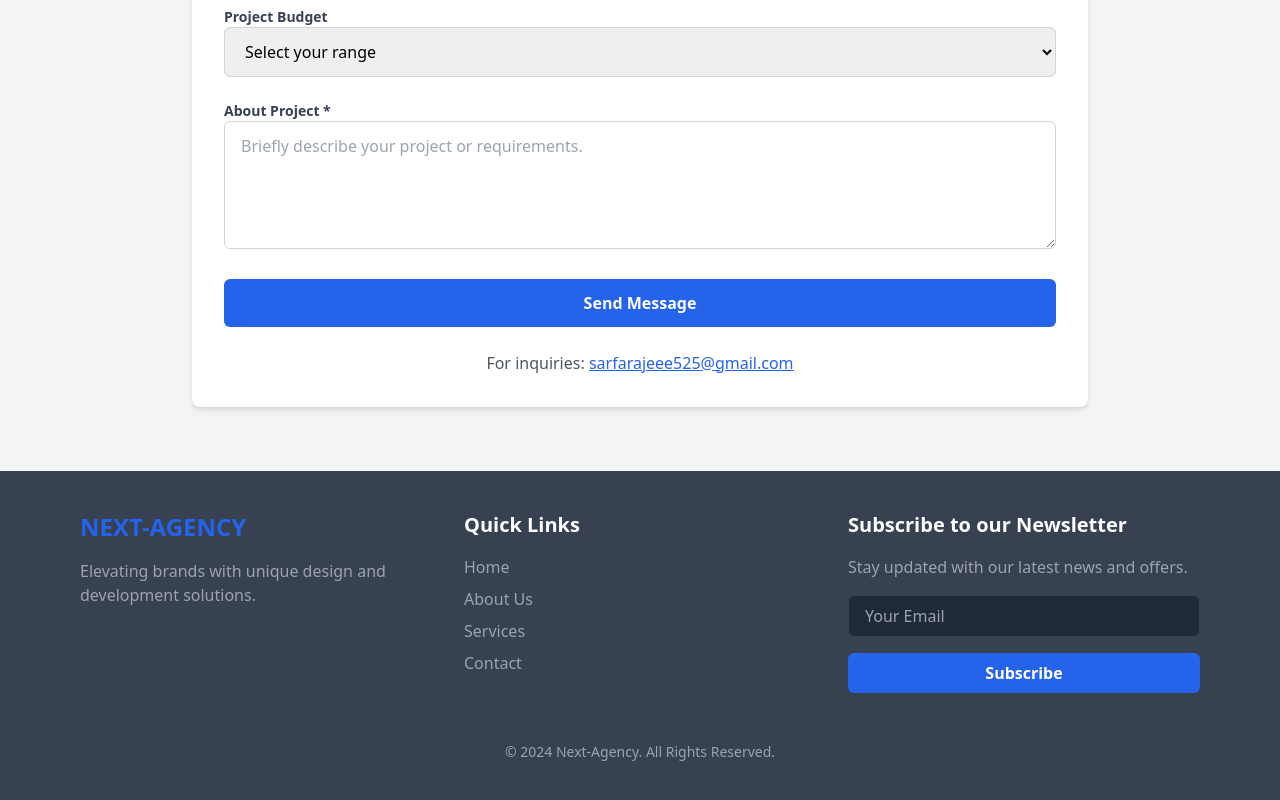
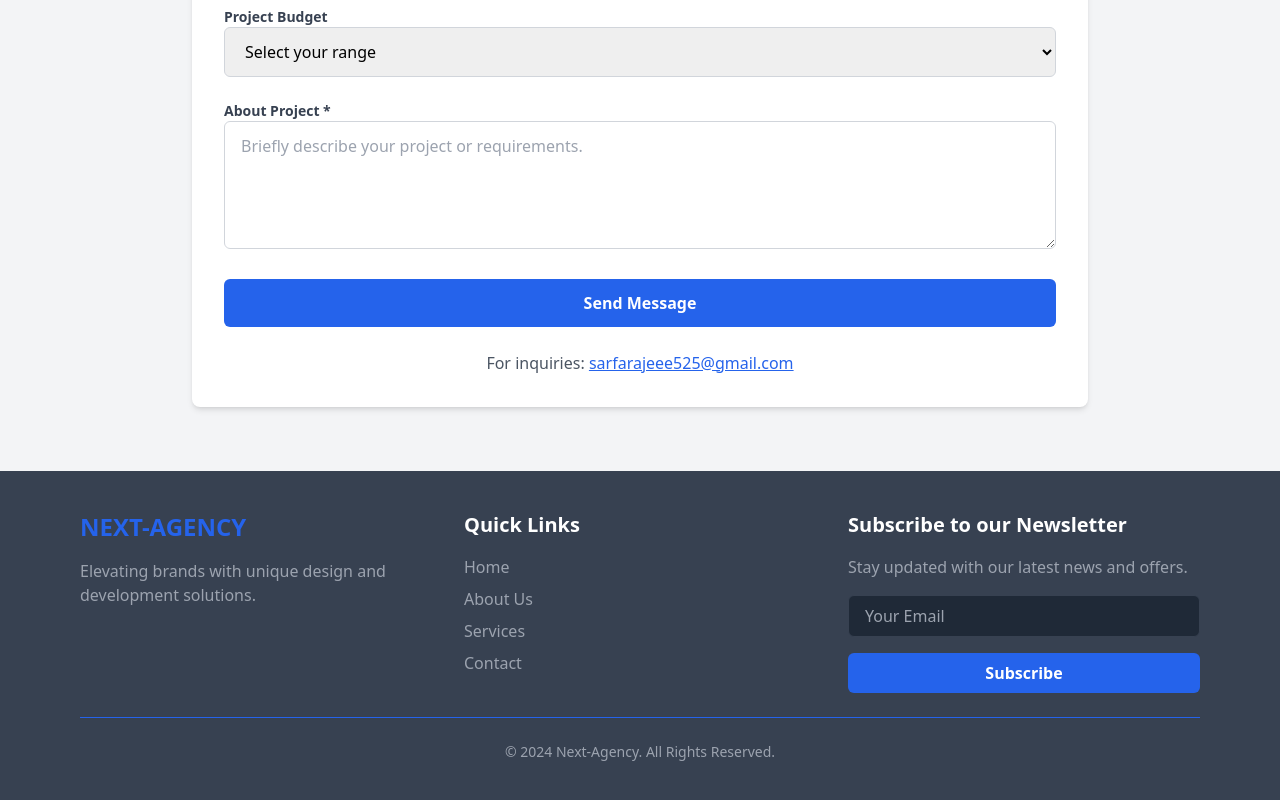
Before and after one commit to Sarfaraj525/next-agency, a React (Vite) app: page / in a window 1280 px wide. Shown: the part 6177-6977 px from the top of the page. Built offline with nearby package versions, Linux system fonts and the light colour scheme.

Commit message:
Footer solution in small device!

```diff
--- a/src/components/Footer.jsx
+++ b/src/components/Footer.jsx
@@ -6,16 +6,15 @@ const Footer = () => {
       <div className="container mx-auto px-6 md:px-12 lg:px-20">
         <div className="grid grid-cols-1 md:grid-cols-3 gap-8">
           {/* Company Info */}
-          <div>
+          <div className="text-center md:text-left">
             <h3 className="text-2xl font-bold text-blue-600 mb-4">NEXT-AGENCY</h3>
             <p className="text-gray-400">
               Elevating brands with unique design and development solutions.
             </p>
-
           </div>
 
           {/* Navigation Links */}
-          <div>
+          <div className="text-center md:text-left">
             <h4 className="text-xl font-bold mb-4">Quick Links</h4>
             <ul className="space-y-2">
               <li>
@@ -42,7 +41,6 @@ const Footer = () => {
                   Services
                 </a>
               </li>
-
               <li>
                 <a
                   href="#contact"
@@ -55,7 +53,7 @@ const Footer = () => {
           </div>
 
           {/* Newsletter */}
-          <div>
+          <div className="text-center md:text-left">
             <h4 className="text-xl font-bold mb-4">Subscribe to our Newsletter</h4>
             <p className="text-gray-400 mb-4">
               Stay updated with our latest news and offers.
@@ -76,7 +74,7 @@ const Footer = () => {
           </div>
         </div>
 
-        <hr className="border-gray-700 my-6" />
+        <hr className="border-blue-600 my-6" />
 
         <div className="text-center text-gray-400 text-sm">
           © 2024 Next-Agency. All Rights Reserved.
```
